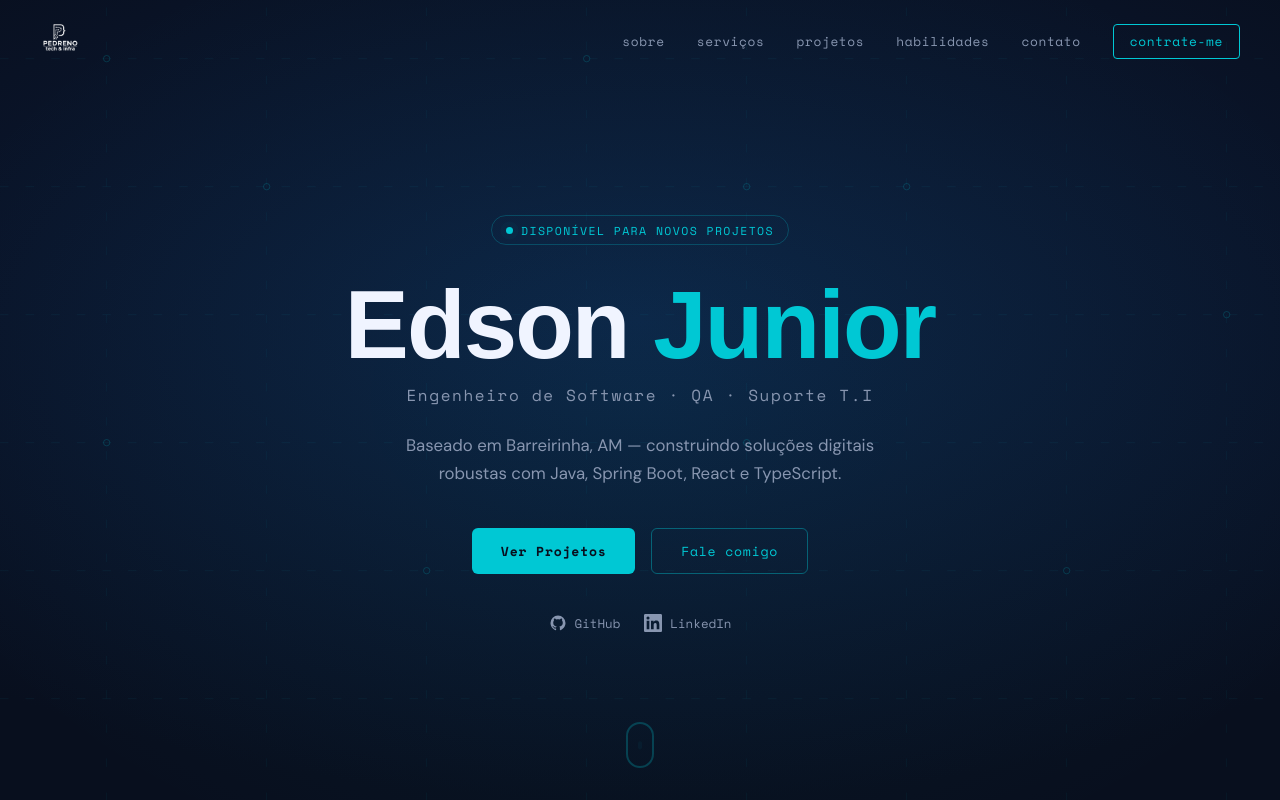
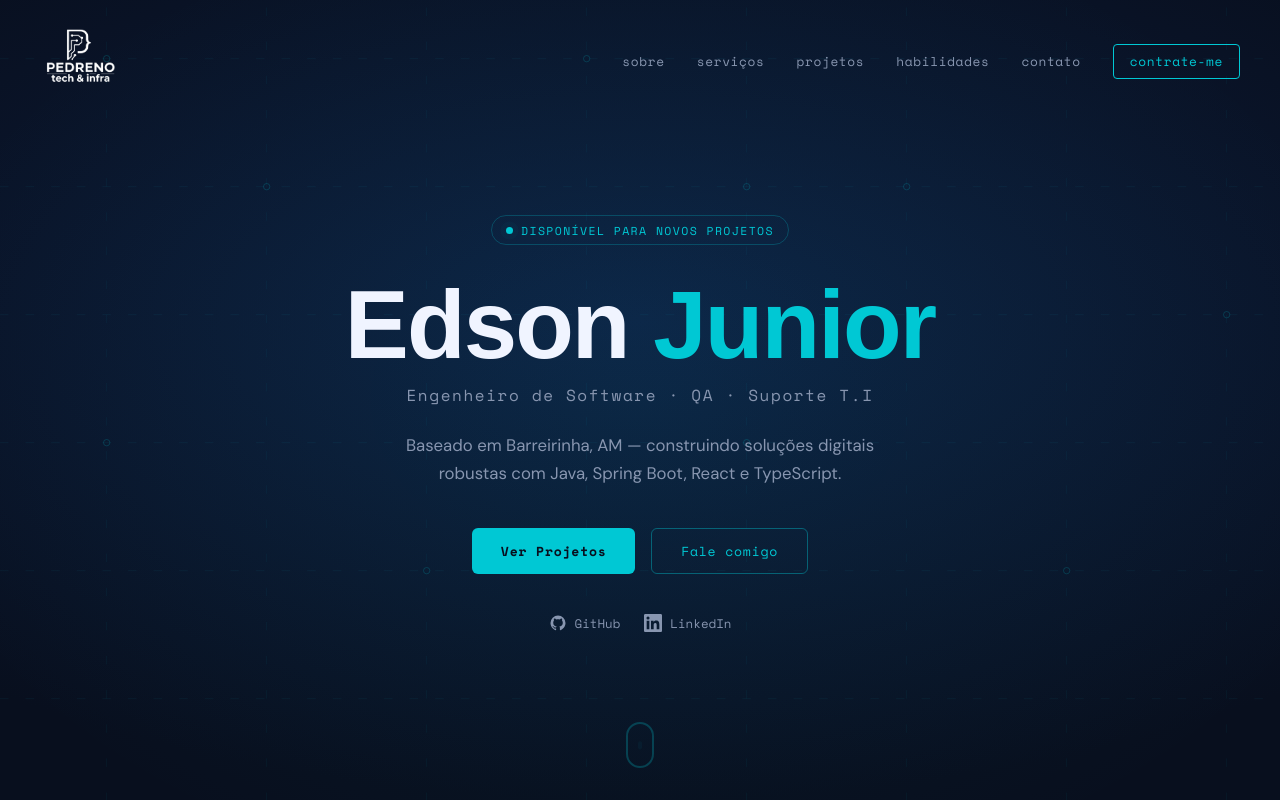
Before and after one commit to EdsonJuni0r/portfolio, a React (Vite) app: page / in a window 1280 px wide. Shown: the top 800 px of the page. Built offline with nearby package versions, Linux system fonts and the light colour scheme.

Commit message:
atualizando usabilidades e logo

```diff
--- a/src/App.css
+++ b/src/App.css
@@ -17,7 +17,7 @@
   background: rgba(8,15,30,.9); backdrop-filter: blur(16px);
   box-shadow: 0 1px 0 rgba(0,200,212,.12);
 }
-.navbar__logo { height: 40px; object-fit: contain; filter: brightness(0) invert(1); }
+.navbar__logo { height: 80px; object-fit: contain; filter: brightness(0) invert(1); }
 .navbar__links {
   display: flex; align-items: center; gap: 2rem; list-style: none;
   font-family: var(--font-mono); font-size: .8rem; letter-spacing: .05em; text-transform: lowercase;
--- a/src/App.tsx
+++ b/src/App.tsx
@@ -108,7 +108,7 @@ function Navbar({ active }: { active: string }) {
   return (
     <nav className={`navbar${scrolled?' navbar--scrolled':''}`}>
       <a href="#hero" className="navbar__brand">
-        <img src="/logo.png" alt="Pedreno Tech & Infra" className="navbar__logo"/>
+        <img src="/portfolio/logo.png" alt="Pedreno Tech & Infra" className="navbar__logo"/>
       </a>
       <ul className={`navbar__links${open?' navbar__links--open':''}`}>
         {NAV_LINKS.map(l=>(
```
Also changed, not shown: public/img/logo.webp (added).
